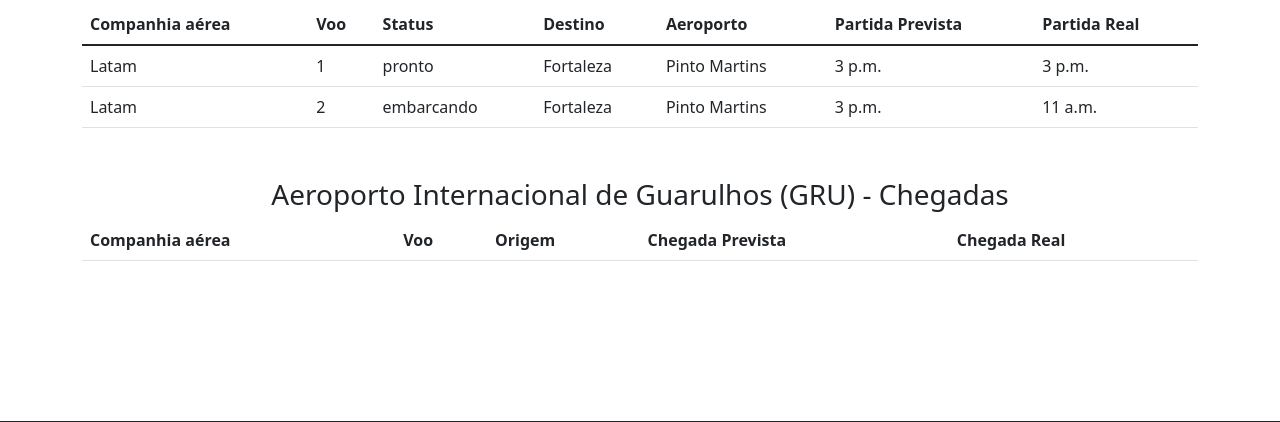
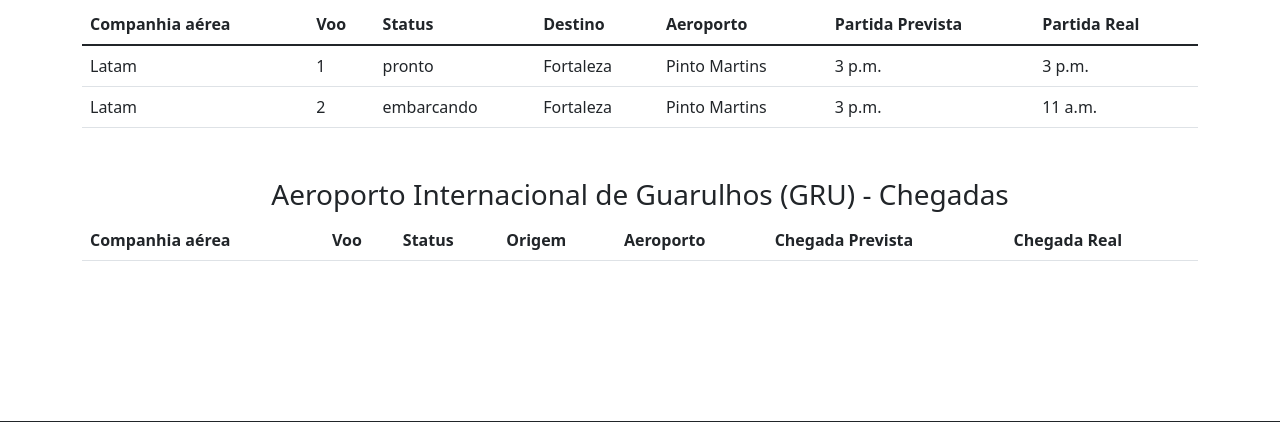
Before and after one commit to vinibalvarenga/MonitoraVoos, a Django app: page / in a window 1280 px wide. Shown: the part 638-1060 px from the top of the page. Run offline with Django 4.2, Linux system fonts and the light colour scheme; a user stored in the database is signed in; data comes from the database, SQL or seed files in the repository; lists and menus that the app fills with data are empty; some libraries are stand-ins or nearby versions.

Commit message:
Corrigindo Painel de Monitoração

```diff
--- a/templates/area_logada.html
+++ b/templates/area_logada.html
@@ -112,7 +112,9 @@
               <tr>
                 <th scope="col">Companhia aérea</th>
                 <th scope="col">Voo</th>
+                <th scope="col">Status</th>
                 <th scope="col">Origem</th>
+                <th scope="col">Aeroporto</th>
                 <th scope="col">Chegada Prevista</th>
                 <th scope="col">Chegada Real</th>
               </tr>
@@ -123,7 +125,9 @@
                 <tr>
                     <td>{{ voo.rota.companhia_aerea }}</td>
                     <td>{{ voo.id }}</td>
+                    <td>{{ voo.get_status_display }}</td>
                     <td>{{ voo.rota.origem }}</td>
+                    <td>{{ voo.rota.aeroporto_partida }}</td>
                     <td>{{ voo.rota.hora_chegada_prevista }}</td>
                     <td>{{ voo.hora_chegada }}</td>
                 </tr>
```
